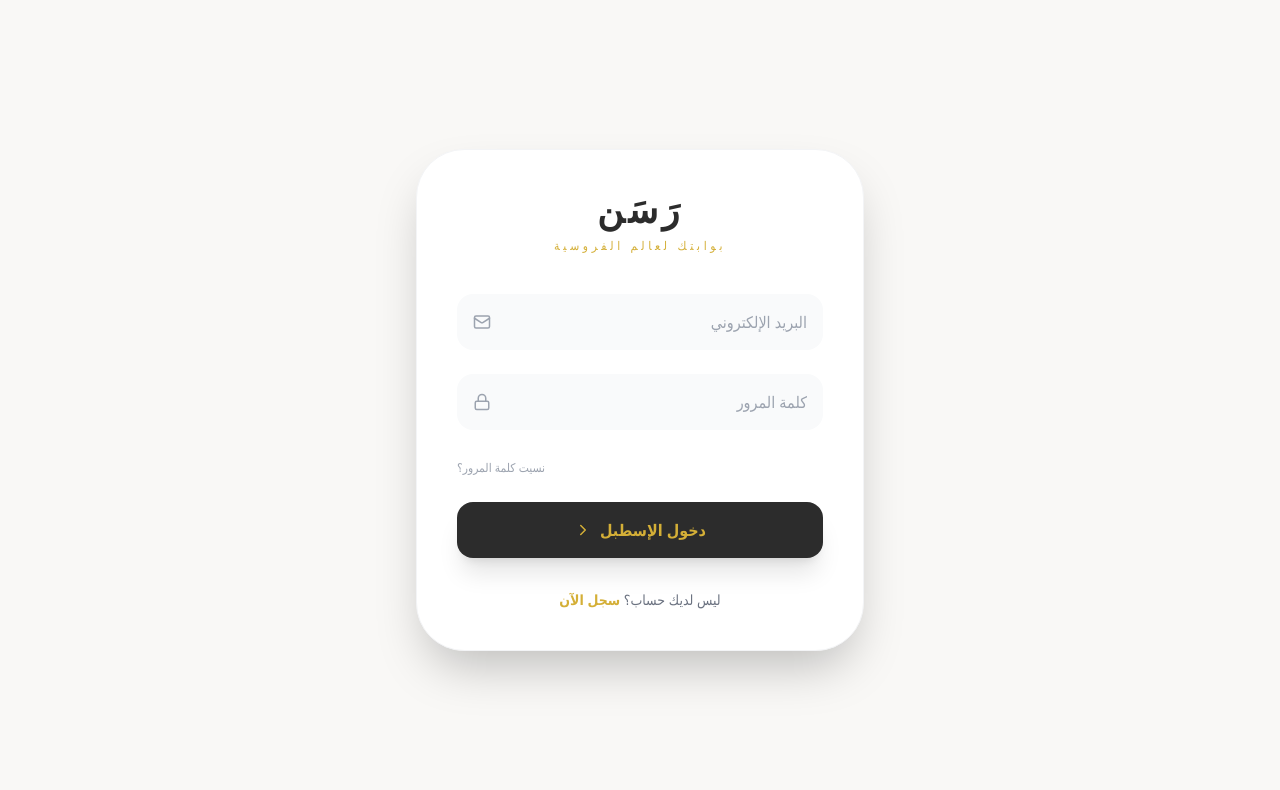
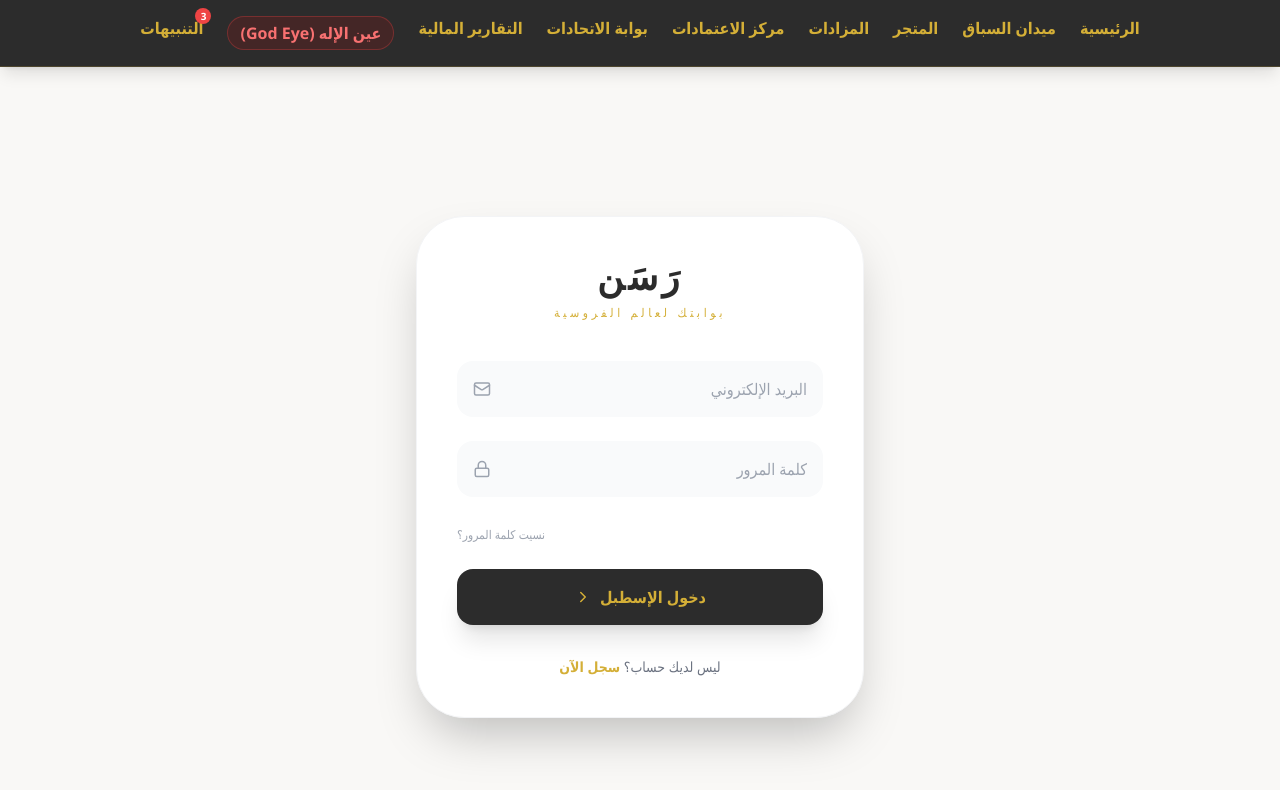
Before and after one commit to injazksa/Rasan11, a React (Vite) app in the folder frontend/: page / in a window 1280 px wide. Shown: the top 790 px of the page. Built offline with nearby package versions, Linux system fonts and the light colour scheme.

Commit message:
feat: activate all missing pages (God Eye, Analytics, Auction, etc.) and add navigation system

```diff
--- a/frontend/src/App.jsx
+++ b/frontend/src/App.jsx
@@ -1,22 +1,63 @@
 import React from 'react';
-import { BrowserRouter as Router, Routes, Route } from 'react-router-dom';
+import { BrowserRouter as Router, Routes, Route, Link } from 'react-router-dom';
 import LoginPage from './pages/LoginPage';
 import RegisterPage from './pages/RegisterPage';
 import RaceArena from './pages/RaceArena';
 import Marketplace from './pages/Marketplace';
 import AdminApprovalCenter from './pages/AdminApprovalCenter';
 
+// Import Components as Pages
+import GodEyeDashboard from './components/GodEyeDashboard';
+import RasanAnalytics from './components/RasanAnalytics';
+import RasanAuction from './components/RasanAuction';
+import RasanCheckout from './components/RasanCheckout';
+import RasanNotifications from './components/RasanNotifications';
+import FederationAuthorityPortal from './components/FederationAuthorityPortal';
+
+const Navigation = () => (
+  <nav className="bg-[#2C2C2C] text-[#D4AF37] p-4 flex flex-wrap justify-center gap-6 sticky top-0 z-50 shadow-lg border-b border-[#D4AF37]/20" dir="rtl">
+    <Link to="/" className="hover:text-white transition-colors font-bold">الرئيسية</Link>
+    <Link to="/race-arena" className="hover:text-white transition-colors font-bold">ميدان السباق</Link>
+    <Link to="/marketplace" className="hover:text-white transition-colors font-bold">المتجر</Link>
+    <Link to="/auction" className="hover:text-white transition-colors font-bold">المزادات</Link>
+    <Link to="/admin/approvals" className="hover:text-white transition-colors font-bold">مركز الاعتمادات</Link>
+    <Link to="/federation" className="hover:text-white transition-colors font-bold">بوابة الاتحادات</Link>
+    <Link to="/analytics" className="hover:text-white transition-colors font-bold">التقارير المالية</Link>
+    <Link to="/god-eye" className="hover:text-white transition-colors font-bold bg-red-900/30 px-3 py-1 rounded-full border border-red-500/30 text-red-400">عين الإله (God Eye)</Link>
+    <Link to="/notifications" className="hover:text-white transition-colors font-bold relative">
+      التنبيهات
+      <span className="absolute -top-2 -right-2 bg-red-500 text-white text-[10px] rounded-full w-4 h-4 flex items-center justify-center">3</span>
+    </Link>
+  </nav>
+);
+
 const App = () => {
   return (
     <Router>
       <div className="min-h-screen font-sans bg-[#FBFBFB]" dir="rtl">
         <Routes>
+          {/* Auth Routes - No Navigation */}
           <Route path="/login" element={<LoginPage />} />
           <Route path="/register" element={<RegisterPage />} />
-          <Route path="/race-arena" element={<RaceArena />} />
-          <Route path="/marketplace" element={<Marketplace />} />
-          <Route path="/admin/approvals" element={<AdminApprovalCenter />} />
-          <Route path="/" element={<LoginPage />} />
+
+          {/* Main App Routes - With Navigation */}
+          <Route path="/*" element={
+            <>
+              <Navigation />
+              <Routes>
+                <Route path="/" element={<LoginPage />} />
+                <Route path="/race-arena" element={<RaceArena />} />
+                <Route path="/marketplace" element={<Marketplace />} />
+                <Route path="/auction" element={<RasanAuction />} />
+                <Route path="/checkout" element={<RasanCheckout />} />
+                <Route path="/admin/approvals" element={<AdminApprovalCenter />} />
+                <Route path="/federation" element={<FederationAuthorityPortal />} />
+                <Route path="/analytics" element={<RasanAnalytics />} />
+                <Route path="/god-eye" element={<GodEyeDashboard />} />
+                <Route path="/notifications" element={<RasanNotifications />} />
+              </Routes>
+            </>
+          } />
         </Routes>
       </div>
     </Router>
```
